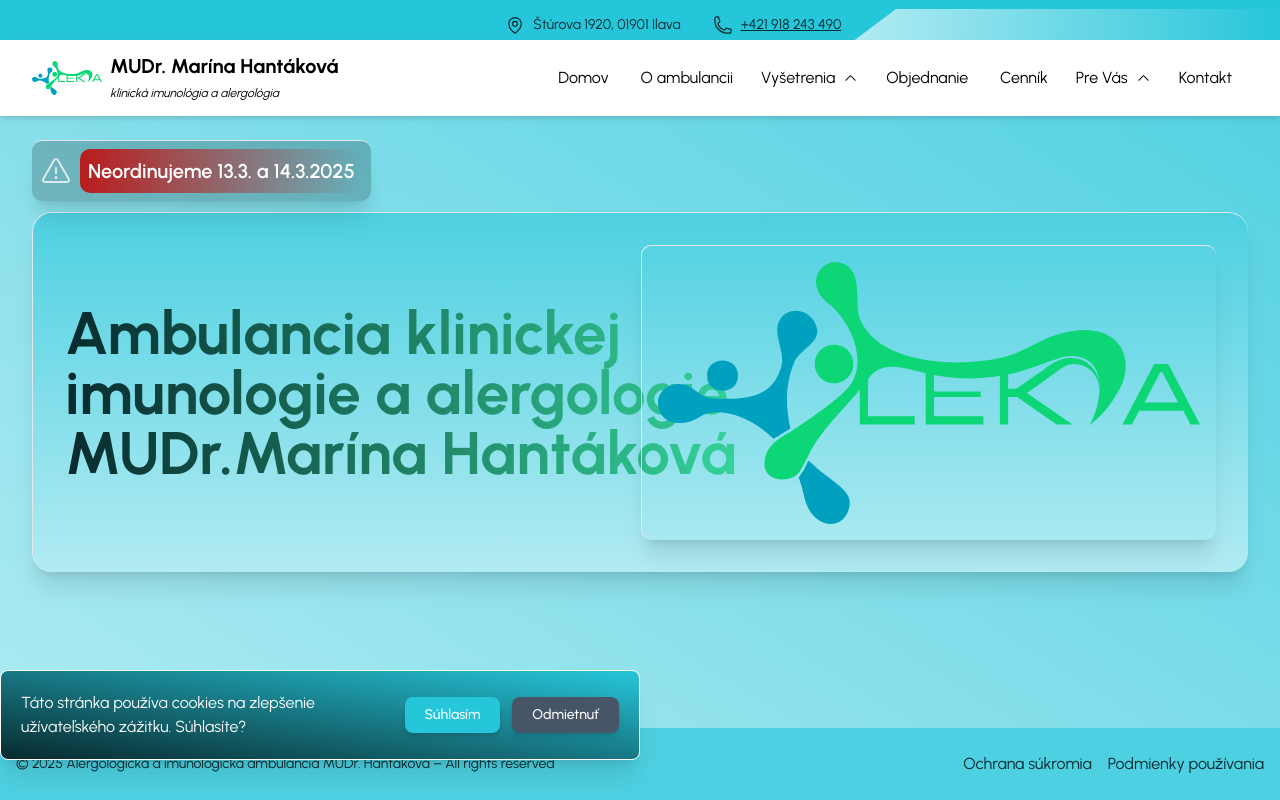
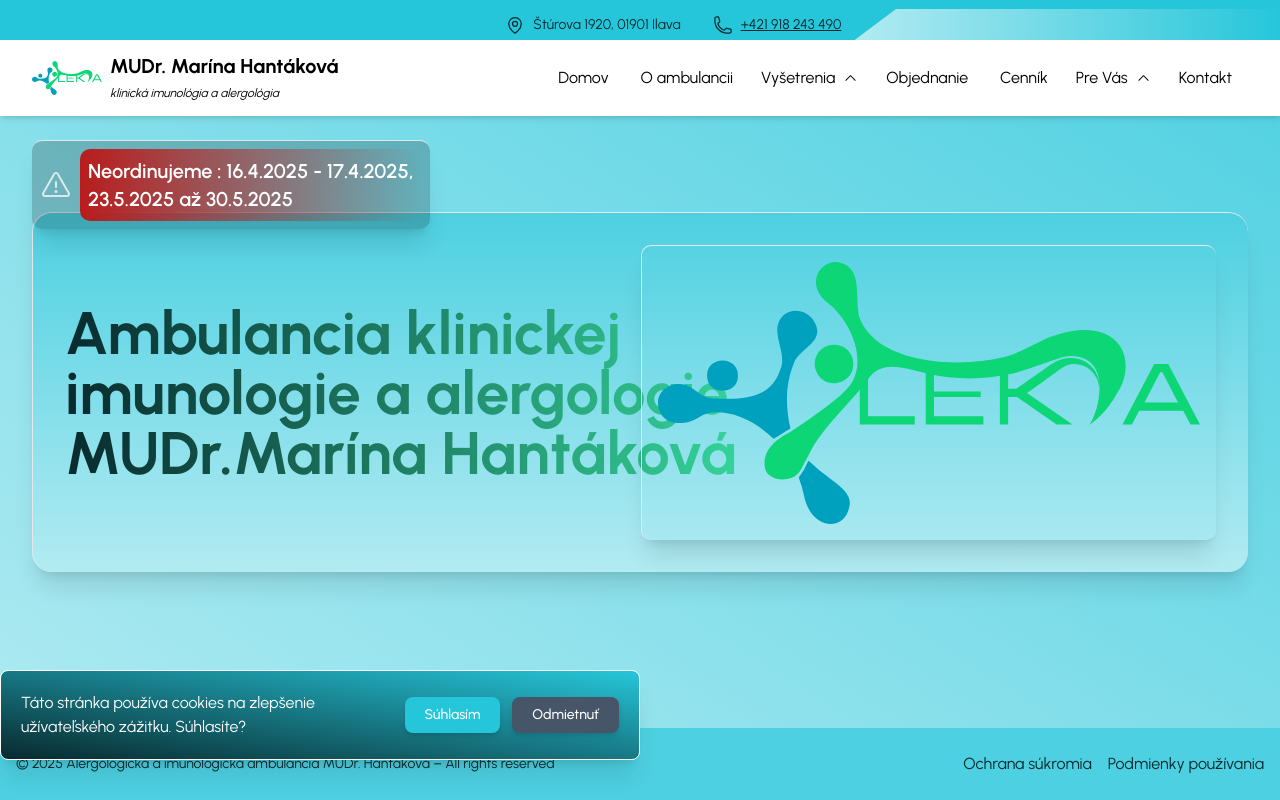
Before and after one commit to Edd224/my-doctor-website, a Next.js app: page / in a window 1280 px wide. Built offline with nearby package versions, Linux system fonts and the light colour scheme.

Commit message:
dovolenka

```diff
--- a/app/page.tsx
+++ b/app/page.tsx
@@ -14,7 +14,7 @@ const Home: React.FC = () => {
           <>
             <div className="flex justify-center items-center space-x-2">
               <Warning size={32} className='animate-pulse' />
-              <p className="bg-gradient-to-r from-red-700 p-2 rounded-10 font-semibold">Neordinujeme 13.3. a 14.3.2025</p>
+              <p className="bg-gradient-to-r from-red-700 p-2 rounded-10 font-semibold">Neordinujeme : 16.4.2025 - 17.4.2025,<br/> 23.5.2025 až 30.5.2025</p>
             </div>
           </>
 
```
